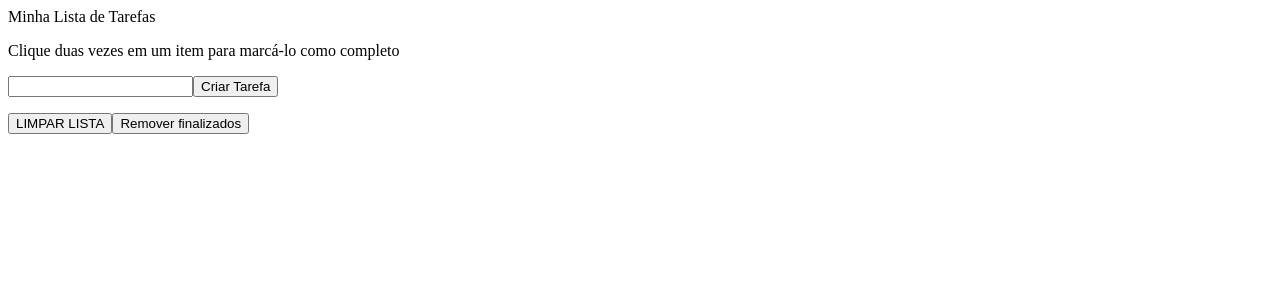
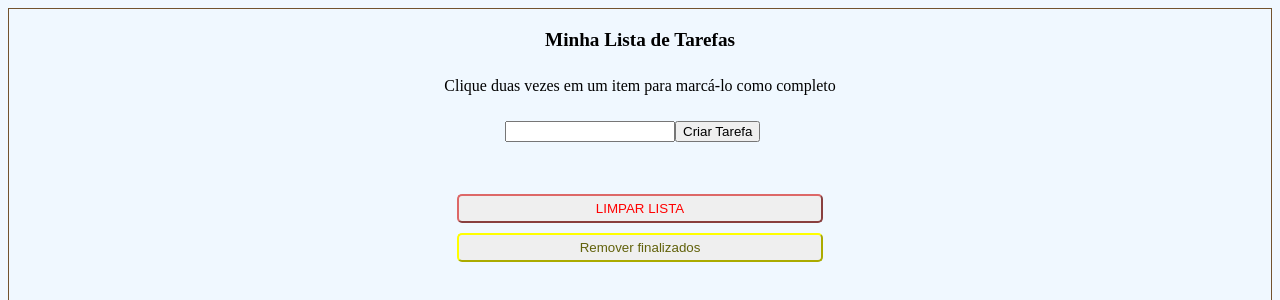
Before and after one commit to SamuelRocha91/TodoList, a website: page index.html in a window 1280 px wide. Shown: the top 300 px of the page. Drawn offline with Linux system fonts and the light colour scheme.

Commit message:
simples estilização

```diff
--- a/index.html
+++ b/index.html
@@ -4,6 +4,7 @@
   <meta charset="UTF-8">
   <meta http-equiv="X-UA-Compatible" content="IE=edge">
   <meta name="viewport" content="width=device-width, initial-scale=1.0">
+  <link rel="stylesheet" href="style.css">
   <title>Projeto todo list</title>
 </head>
 <body>
--- a/script.js
+++ b/script.js
@@ -18,7 +18,7 @@ function createParagraph () {
 createParagraph();
 const form = document.createElement('form');
 form.id = 'addFrases';
-corpo.appendChild(form)
+corpo.appendChild(form);
 // TERCEIRA QUESTÃO
 function createInput() {
   const input = document.createElement('input');
--- a/style.css
+++ b/style.css
@@ -0,0 +1,36 @@
+body {
+  background-color: aliceblue;
+  display: flex;
+  flex-direction: column;
+  align-items: center;
+  align-content: center;
+  height: 100vh;
+  border: 1px solid rgb(114, 83, 46);
+  padding: 20px;
+  gap: 10px;
+}
+
+header {
+  font-size: larger;
+  font-weight: bolder;
+}
+
+input {
+  width: 60%;
+}
+
+#apaga-tudo {
+    width: 30%;
+    border-color: rgb(221, 104, 104);
+    color: red;
+    padding: 5px;
+    border-radius: 5px;
+}
+
+#remover-finalizados {
+    width: 30%;
+    border-color: yellow;
+    color: rgb(97, 97, 10);
+    padding: 5px;
+    border-radius: 5px;
+}
```
Also changed, not shown: 1 other file.
